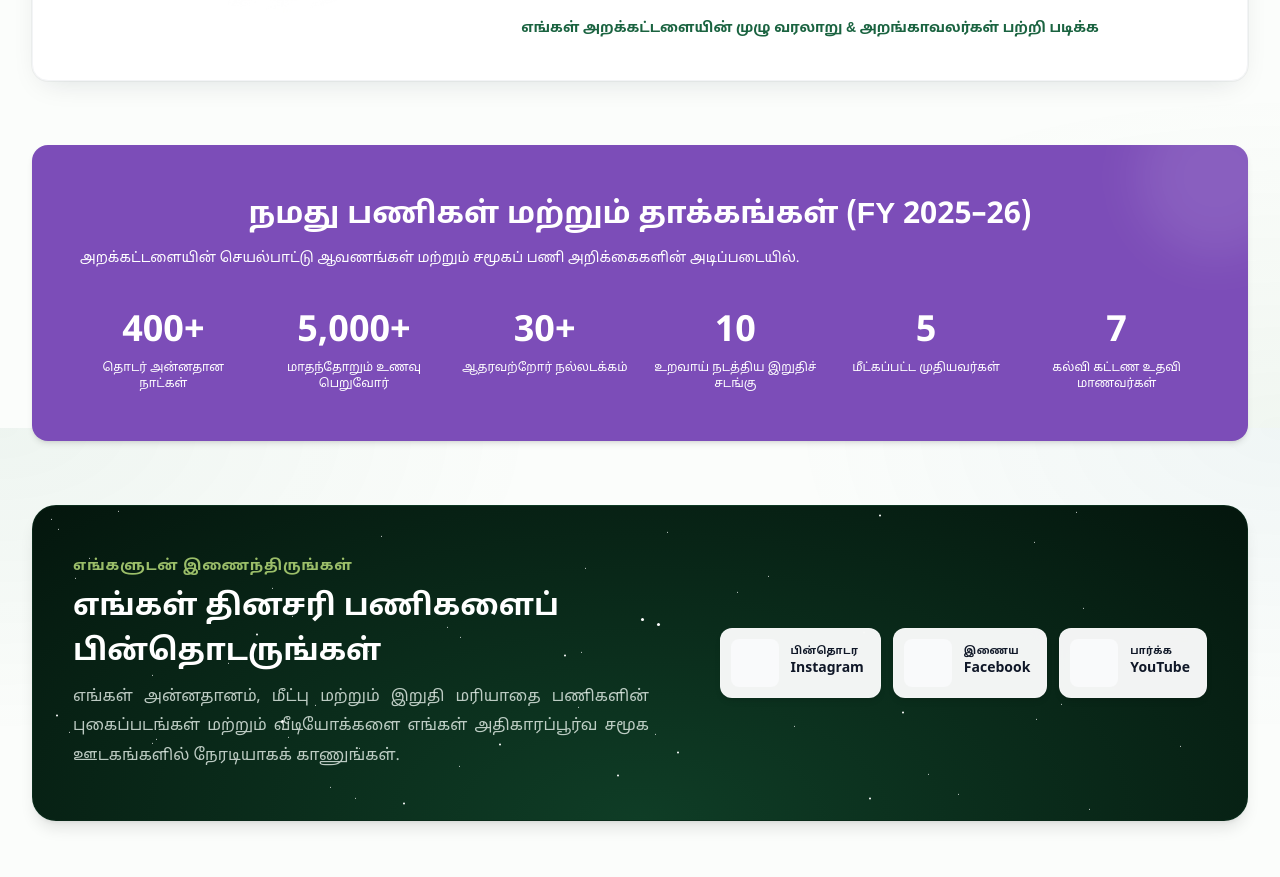
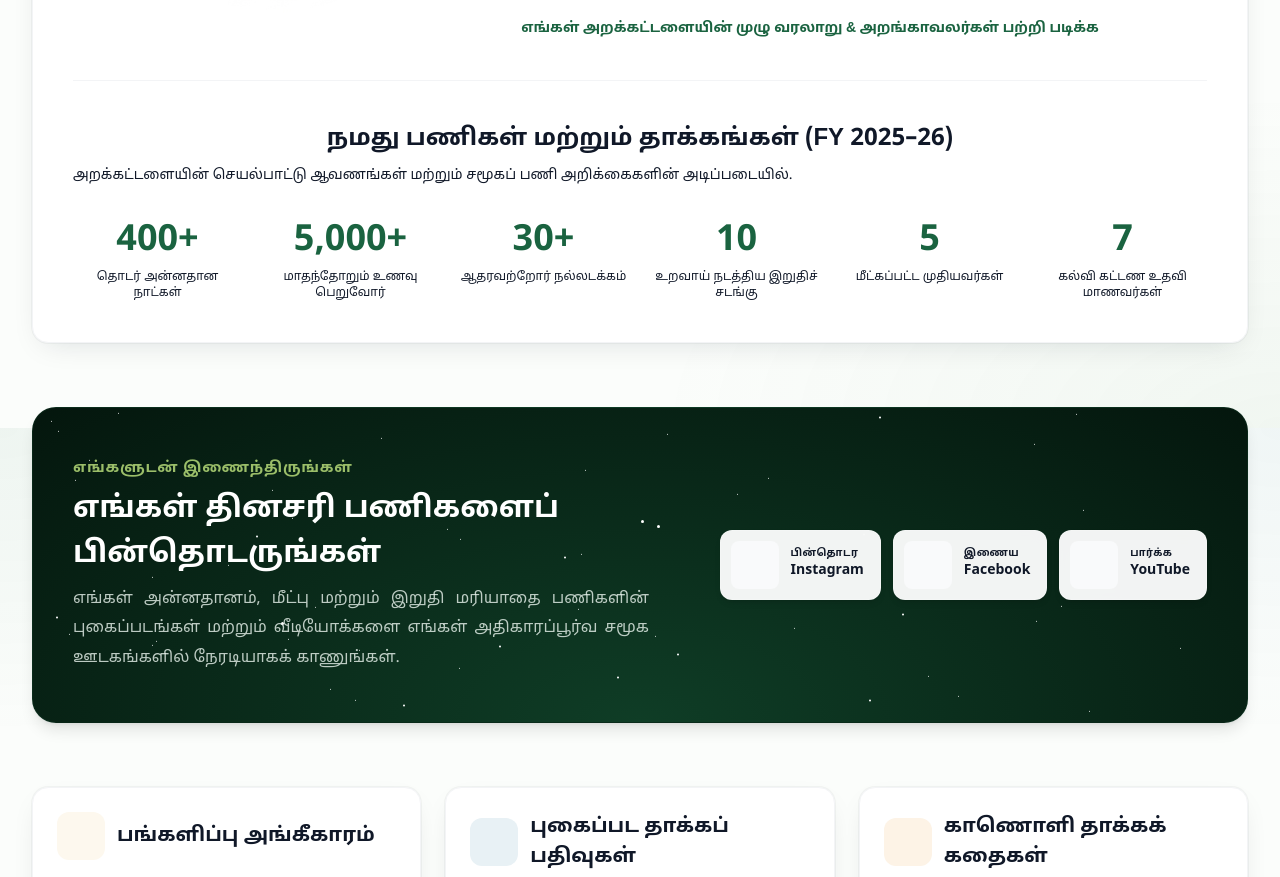
Before and after one commit to THEERRV-ORG/nallathe-nadakkum-social-service-trust, a React (Vite) app: page / in a window 1280 px wide. Shown: the part 1172-2049 px from the top of the page. Built offline with nearby package versions, Linux system fonts and the light colour scheme; some icons are missing.

Commit message:
merge stats with who we are

```diff
--- a/src/components/HomeView.tsx
+++ b/src/components/HomeView.tsx
@@ -171,7 +171,7 @@ export default function HomeView({ lang, setActiveTab, onDonatePreset }: HomeVie
         </div>
       </section>
 
-      {/* Trust Introduction */}
+      {/* Trust Introduction + Quick Stats — one unified "Who We Are" box */}
       <section className="mx-auto max-w-7xl px-4 sm:px-6 lg:px-8">
         <div className="rounded-2xl bg-white border border-gray-100 p-6 sm:p-10 shadow-[0_10px_30px_-12px_rgba(16,24,40,0.15)] ring-1 ring-gray-900/[0.04]">
           <div className="flex flex-col md:flex-row items-center gap-8 md:gap-10">
@@ -203,19 +203,16 @@ export default function HomeView({ lang, setActiveTab, onDonatePreset }: HomeVie
               </div>
             </div>
           </div>
-        </div>
-      </section>
 
-      {/* Quick Stats Grid */}
-      <section className="mx-auto max-w-7xl px-4 sm:px-6 lg:px-8">
-        <div className="rounded-2xl bg-brand-violet text-white p-8 sm:p-12 shadow-md relative overflow-hidden">
-          <div className="absolute -right-12 -top-12 h-40 w-40 rounded-full bg-white/10 blur-xl"></div>
+          {/* Divider between intro and stats */}
+          <hr className="my-8 sm:my-10 border-t border-gray-100" />
 
-          <div className="mb-10 text-center space-y-2">
-            <h2 className="font-display text-2xl font-bold tracking-tight sm:text-3xl">
+          {/* Quick Stats — inside the same white box */}
+          <div className="mb-8 text-center space-y-1.5">
+            <h3 className="font-display text-xl font-bold tracking-tight text-gray-900 sm:text-2xl">
               {commonTranslations.quickStatsTitle[lang]}
-            </h2>
-            <p className="text-white text-xs sm:text-sm">
+            </h3>
+            <p className="text-gray-900 text-xs sm:text-sm">
               {commonTranslations.quickStatsNote[lang]}
             </p>
           </div>
@@ -232,9 +229,9 @@ export default function HomeView({ lang, setActiveTab, onDonatePreset }: HomeVie
               >
                 <CountUpStat
                   value={stat.value}
-                  className="font-display text-3xl font-extrabold text-white sm:text-4xl"
+                  className="font-display text-3xl font-extrabold text-emerald-700 sm:text-4xl"
                 />
-                <div className="text-[11px] sm:text-xs font-medium text-white leading-snug">
+                <div className="text-[11px] sm:text-xs font-medium text-gray-900 leading-snug">
                   {stat.label[lang]}
                 </div>
               </motion.div>
```
